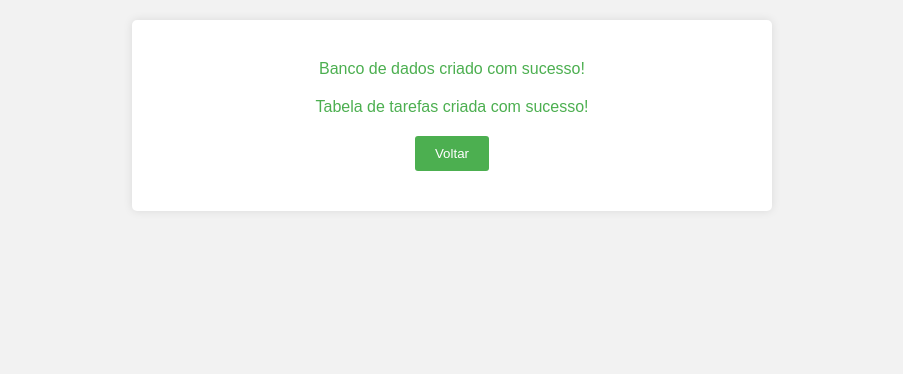
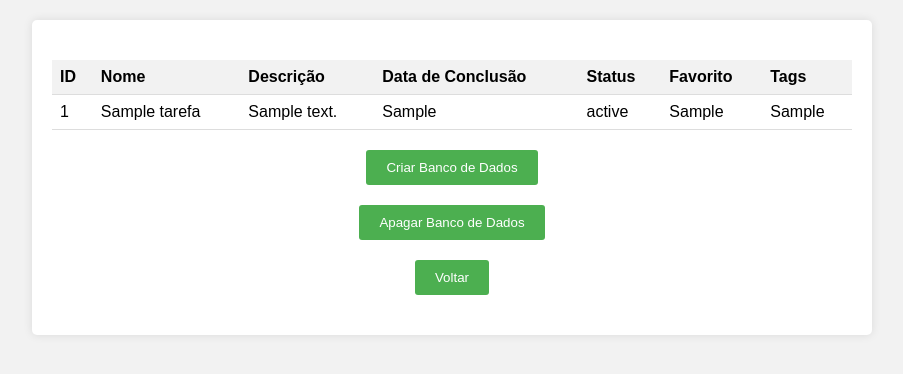
Before and after one commit to MestreWalla/SENAI_SEMESTRE_3, a PHP site: page /BancoDeDados.php in a window 1280 px wide. Shown: the top 374 px of the page, without its empty margins (188-1091 px from the left). Run offline with PHP 8.4, Linux system fonts and the light colour scheme; tables that the repository leaves empty or names only in its code hold one stand-in row (values such as "Sample post").

Commit message:
Update BancoDeDados.php

```diff
--- a/WEB/01TodoList/Banco de dados/BancoDeDados.php
+++ b/WEB/01TodoList/Banco de dados/BancoDeDados.php
@@ -14,7 +14,7 @@
         }
 
         .container {
-            max-width: 600px;
+            max-width: 800px;
             margin: 0 auto;
             background-color: #fff;
             padding: 20px;
@@ -54,6 +54,23 @@
         button:hover {
             background-color: #45a049;
         }
+
+        table {
+            width: 100%;
+            border-collapse: collapse;
+            margin-top: 20px;
+        }
+
+        th,
+        td {
+            padding: 8px;
+            text-align: left;
+            border-bottom: 1px solid #ddd;
+        }
+
+        th {
+            background-color: #f2f2f2;
+        }
     </style>
 </head>
 
@@ -74,6 +91,9 @@
             die("<p class='error'>Conexão falhou: " . $conn->connect_error . "</p>");
         }
 
+        // Função para criar o banco de dados
+        function criarBancoDeDados($conn, $dbname)
+        {
             // Criar banco de dados
             $sql = "CREATE DATABASE IF NOT EXISTS $dbname";
             if ($conn->query($sql) === TRUE) {
@@ -81,7 +101,11 @@
             } else {
                 echo "<p class='error'>Erro ao criar banco de dados: " . $conn->error . "</p>";
             }
+        }
 
+        // Função para criar a tabela de tarefas
+        function criarTabelaTarefas($conn, $dbname)
+        {
             // Selecionar o banco de dados
             $conn->select_db($dbname);
 
@@ -101,10 +125,64 @@
             } else {
                 echo "<p class='error'>Erro ao criar tabela de tarefas: " . $conn->error . "</p>";
             }
+        }
+
+        // Função para apagar o banco de dados
+        function apagarBancoDeDados($conn, $dbname)
+        {
+            // Apagar banco de dados
+            $sql = "DROP DATABASE IF EXISTS $dbname";
+            if ($conn->query($sql) === TRUE) {
+                echo "<p class='success'>Banco de dados apagado com sucesso!</p>";
+            } else {
+                echo "<p class='error'>Erro ao apagar banco de dados: " . $conn->error . "</p>";
+            }
+        }
+
+        // Função para mostrar os itens da tabela de tarefas
+        function mostrarTarefas($conn, $dbname)
+        {
+            // Selecionar o banco de dados
+            $conn->select_db($dbname);
+
+            // Consulta SQL para selecionar todas as tarefas
+            $sql = "SELECT * FROM tarefas";
+            $result = $conn->query($sql);
+
+            if ($result->num_rows > 0) {
+                echo "<table>";
+                echo "<tr><th>ID</th><th>Nome</th><th>Descrição</th><th>Data de Conclusão</th><th>Status</th><th>Favorito</th><th>Tags</th></tr>";
+                while ($row = $result->fetch_assoc()) {
+                    echo "<tr><td>{$row['id']}</td><td>{$row['nome']}</td><td>{$row['descricao']}</td><td>{$row['data_conclusao']}</td><td>{$row['status']}</td><td>{$row['favorito']}</td><td>{$row['tags']}</td></tr>";
+                }
+                echo "</table>";
+            } else {
+                echo "<p class='error'>Nenhuma tarefa encontrada.</p>";
+            }
+        }
+
+        // Verificar se o botão de criar foi clicado
+        if (isset($_POST['criar'])) {
+            criarBancoDeDados($conn, $dbname);
+            criarTabelaTarefas($conn, $dbname);
+        }
+
+        // Verificar se o botão de apagar foi clicado
+        if (isset($_POST['apagar'])) {
+            apagarBancoDeDados($conn, $dbname);
+        }
+
+        // Mostrar as tarefas
+        mostrarTarefas($conn, $dbname);
 
         // Fechar conexão com o banco de dados
         $conn->close();
         ?>
+
+        <form method="post">
+            <button type="submit" name="criar">Criar Banco de Dados</button>
+            <button type="submit" name="apagar">Apagar Banco de Dados</button>
+        </form>
 
         <button onclick="window.history.back()">Voltar</button>
     </div>
```
Lines whose indentation alone changed are shown as unchanged.
